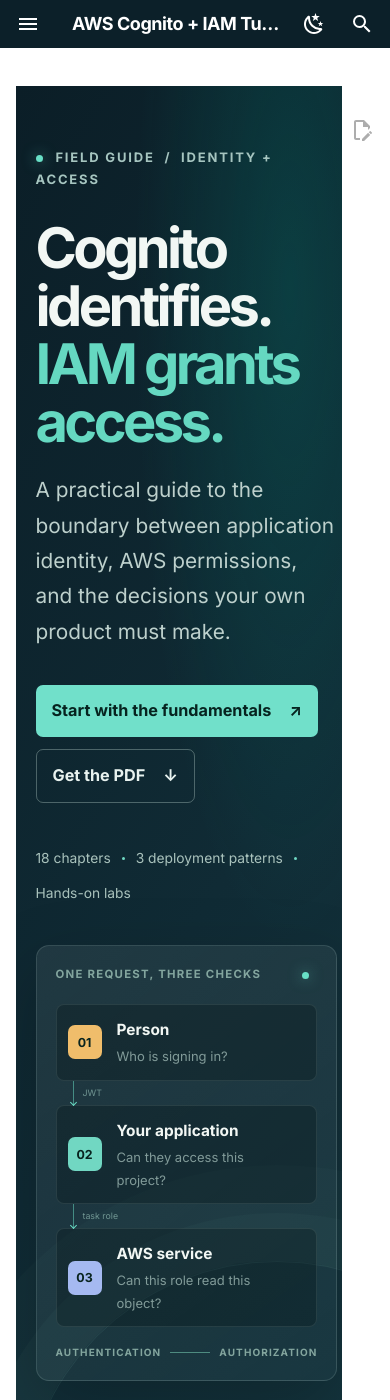
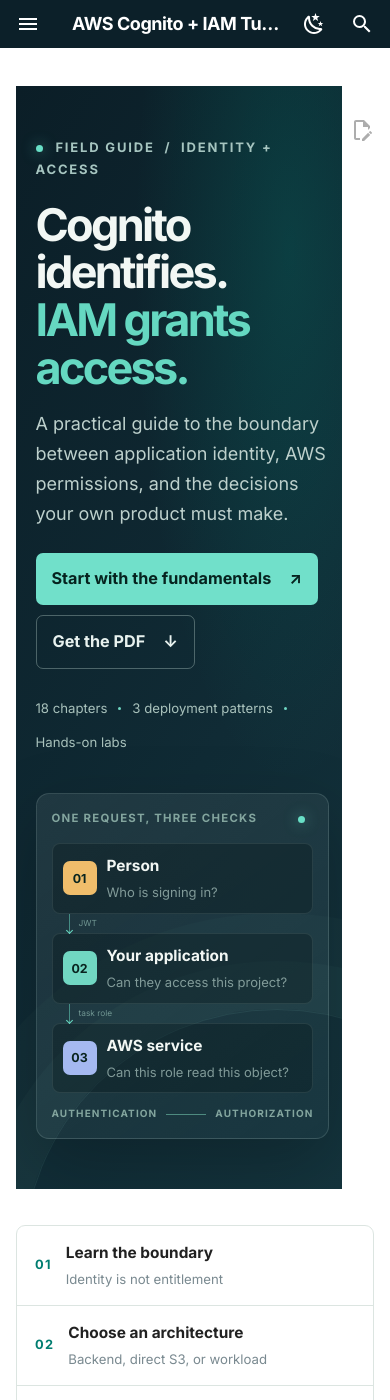
Before and after one commit to saleh-SHA/AWS-Cognito-IAM-Tutorial, an MkDocs documentation site: the page built from docs/index.md, in a window 390 px wide and 1400 px high. Built offline with MkDocs 1.6.1 and Material for MkDocs 9.7.7, drawn with Linux system fonts in a browser that asks for light colours; comment, search, counter and statistics services are not loaded.

Commit message:
Reduce landing page hero height

```diff
--- a/docs/stylesheets/extra.css
+++ b/docs/stylesheets/extra.css
@@ -63,41 +63,41 @@
   grid-template-columns: 1.12fr .88fr;
   gap: clamp(2rem, 5vw, 5rem);
   align-items: center;
-  margin: -1.2rem calc(50% - 50vw) 3rem;
-  padding: clamp(3.5rem, 7vw, 6.5rem) max(5vw, calc((100vw - 1140px) / 2));
+  margin: -1.2rem calc(50% - 50vw) 1.8rem;
+  padding: clamp(2.1rem, 3.8vw, 3.7rem) max(5vw, calc((100vw - 1140px) / 2));
   color: #f2f7f4;
   background: radial-gradient(ellipse at 84% 15%, rgba(0,168,145,.19), transparent 40%), linear-gradient(122deg, #0b1e27 0%, #102b35 60%, #14343d 100%);
   overflow: hidden;
 }
 .home-hero::after { content: ""; position: absolute; width: 510px; height: 510px; border: 1px solid rgba(159,224,209,.09); border-radius: 50%; right: -190px; bottom: -330px; box-shadow: 0 0 0 48px rgba(159,224,209,.025), 0 0 0 96px rgba(159,224,209,.02); pointer-events: none; }
-.home-hero h1 { margin: 1.4rem 0 1rem; color: #f2f7f4; font-size: clamp(2.7rem, 5.2vw, 4.9rem); line-height: 1.04; font-weight: 760; letter-spacing: -.065em; }
+.home-hero h1 { margin: 1rem 0 .8rem; color: #f2f7f4; font-size: clamp(2.2rem, 3.4vw, 3.35rem); line-height: 1.06; font-weight: 760; letter-spacing: -.06em; }
 .home-hero h1 span { color: #65d8c1; }
 .eyebrow, .card-kicker { font-size: .65rem; font-weight: 750; letter-spacing: .14em; }
 .eyebrow { color: #a6c5c0; }
 .eyebrow-dot, .live-dot { display: inline-block; width: 7px; height: 7px; margin-right: 8px; border-radius: 50%; background: #68dfc6; box-shadow: 0 0 14px rgba(104,223,198,.6); }
-.hero-lede { max-width: 520px; color: #bdd0cc; font-size: 1.04rem; line-height: 1.7; }
-.hero-actions { display: flex; flex-wrap: wrap; gap: 12px; margin-top: 1.8rem; }
+.hero-lede { max-width: 520px; color: #bdd0cc; font-size: .9rem; line-height: 1.65; }
+.hero-actions { display: flex; flex-wrap: wrap; gap: 10px; margin-top: 1.25rem; }
 .action-primary, .action-secondary { display: inline-flex; align-items: center; gap: 18px; padding: 12px 16px; border-radius: 7px; font-size: .81rem; font-weight: 700; text-decoration: none !important; transition: transform .2s, background .2s; }
 .action-primary { color: #06231f !important; background: #71e0ca; }
 .action-primary:hover { background: #94f0dc; transform: translateY(-2px); }
 .action-secondary { color: #e8f2ef !important; border: 1px solid rgba(220,243,236,.3); }
 .action-secondary:hover { background: rgba(255,255,255,.08); transform: translateY(-2px); }
-.hero-meta { display: flex; align-items: center; flex-wrap: wrap; gap: 11px; margin-top: 2.2rem; color: #a9c2bc; font-size: .69rem; }
+.hero-meta { display: flex; align-items: center; flex-wrap: wrap; gap: 11px; margin-top: 1.4rem; color: #a9c2bc; font-size: .66rem; }
 .hero-meta i { width: 3px; height: 3px; border-radius: 50%; background: #70d8c3; }
-.hero-visual { position: relative; z-index: 1; padding: 19px; border: 1px solid rgba(205,235,225,.15); border-radius: 13px; background: linear-gradient(145deg, rgba(255,255,255,.075), rgba(255,255,255,.025)); box-shadow: 0 24px 70px rgba(0,0,0,.22); }
+.hero-visual { position: relative; z-index: 1; padding: 15px; border: 1px solid rgba(205,235,225,.15); border-radius: 13px; background: linear-gradient(145deg, rgba(255,255,255,.075), rgba(255,255,255,.025)); box-shadow: 0 24px 70px rgba(0,0,0,.22); }
 .visual-top, .visual-foot { display: flex; align-items: center; justify-content: space-between; color: #83a59e; font-size: .57rem; font-weight: 750; letter-spacing: .11em; }
-.flow-stack { margin: 19px 0 17px; }
-.flow-node { display: grid; grid-template-columns: 38px 1fr auto; gap: 11px; align-items: center; padding: 12px 11px; border: 1px solid rgba(212,239,230,.1); border-radius: 8px; background: rgba(4,19,24,.32); }
+.flow-stack { margin: 14px 0 12px; }
+.flow-node { display: grid; grid-template-columns: 34px 1fr auto; gap: 10px; align-items: center; padding: 9px 10px; border: 1px solid rgba(212,239,230,.1); border-radius: 8px; background: rgba(4,19,24,.32); }
 .flow-icon { display: grid; width: 34px; height: 34px; place-items: center; border-radius: 7px; color: #09241f; font-size: .62rem; font-weight: 800; }
 .user-icon { background: #f0bd6b; }.app-icon { background: #71d7c2; }.aws-icon { background: #a5b9f1; }
 .flow-node b, .flow-node small { display: block; }.flow-node b { color: #f2f7f4; font-size: .77rem; }.flow-node small { margin-top: 2px; color: #a5bfba; font-size: .65rem; }
 .flow-tag { color: #80b2a8; font-size: .48rem; font-weight: 750; letter-spacing: .08em; }
-.flow-link { position: relative; display: flex; height: 24px; align-items: center; padding-left: 27px; color: #8bb4ac; font-size: .55rem; }
+.flow-link { position: relative; display: flex; height: 19px; align-items: center; padding-left: 27px; color: #8bb4ac; font-size: .52rem; }
 .flow-link span { position: absolute; left: 17px; top: 0; bottom: 0; border-left: 1px solid rgba(105,220,196,.52); }
 .flow-link span::after { content: ""; position: absolute; left: -3px; bottom: 0; width: 5px; height: 5px; border-right: 1px solid #69dcc4; border-bottom: 1px solid #69dcc4; transform: rotate(45deg); }
 .visual-foot { justify-content: flex-start; gap: 9px; font-size: .5rem; }.foot-line { width: 40px; height: 1px; background: #4e8b80; }
-.signal-strip { display: grid; grid-template-columns: repeat(3, 1fr); margin: 0 0 4rem; border: 1px solid var(--line); border-radius: 9px; background: var(--paper-raised); }
-.signal-strip > div { display: flex; gap: 14px; align-items: center; padding: 18px 20px; }.signal-strip > div + div { border-left: 1px solid var(--line); }
+.signal-strip { display: grid; grid-template-columns: repeat(3, 1fr); margin: 0 0 2.4rem; border: 1px solid var(--line); border-radius: 9px; background: var(--paper-raised); }
+.signal-strip > div { display: flex; gap: 14px; align-items: center; padding: 14px 18px; }.signal-strip > div + div { border-left: 1px solid var(--line); }
 .signal-number, .model-index { color: var(--teal-deep); font-size: .64rem; font-weight: 800; letter-spacing: .1em; }
 .signal-strip b, .signal-strip small { display: block; }.signal-strip b { font-size: .77rem; }.signal-strip small { margin-top: 2px; color: var(--ink-soft); font-size: .66rem; }
 .path-grid { display: grid; grid-template-columns: repeat(3, 1fr); gap: 13px; margin: 1rem 0 3.5rem; }
@@ -111,12 +111,12 @@
 .home-note { margin: 1.2rem 0; color: var(--ink-soft); font-size: .67rem; }
 
 @media screen and (max-width: 900px) {
-  .home-hero { grid-template-columns: 1fr; padding-top: 3rem; padding-bottom: 3rem; }
+  .home-hero { grid-template-columns: 1fr; padding-top: 2.5rem; padding-bottom: 2.5rem; }
   .hero-visual { max-width: 600px; }
 }
 @media screen and (max-width: 650px) {
   .home-hero { gap: 2rem; }
-  .home-hero h1 { font-size: 2.8rem; }
+  .home-hero h1 { font-size: 2.25rem; }
   .signal-strip, .path-grid, .mental-model { grid-template-columns: 1fr; }
   .signal-strip > div + div { border-left: 0; border-top: 1px solid var(--line); }
   .path-card { min-height: 175px; }
```
